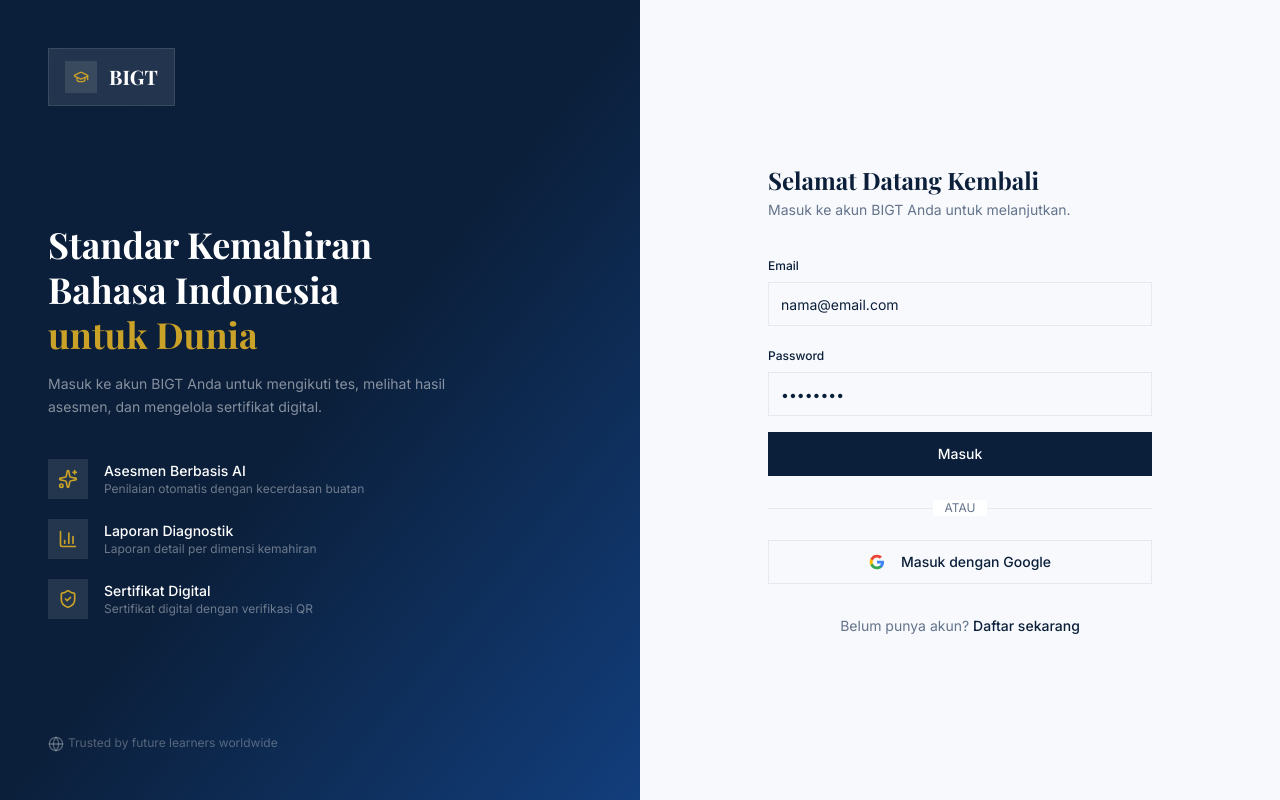
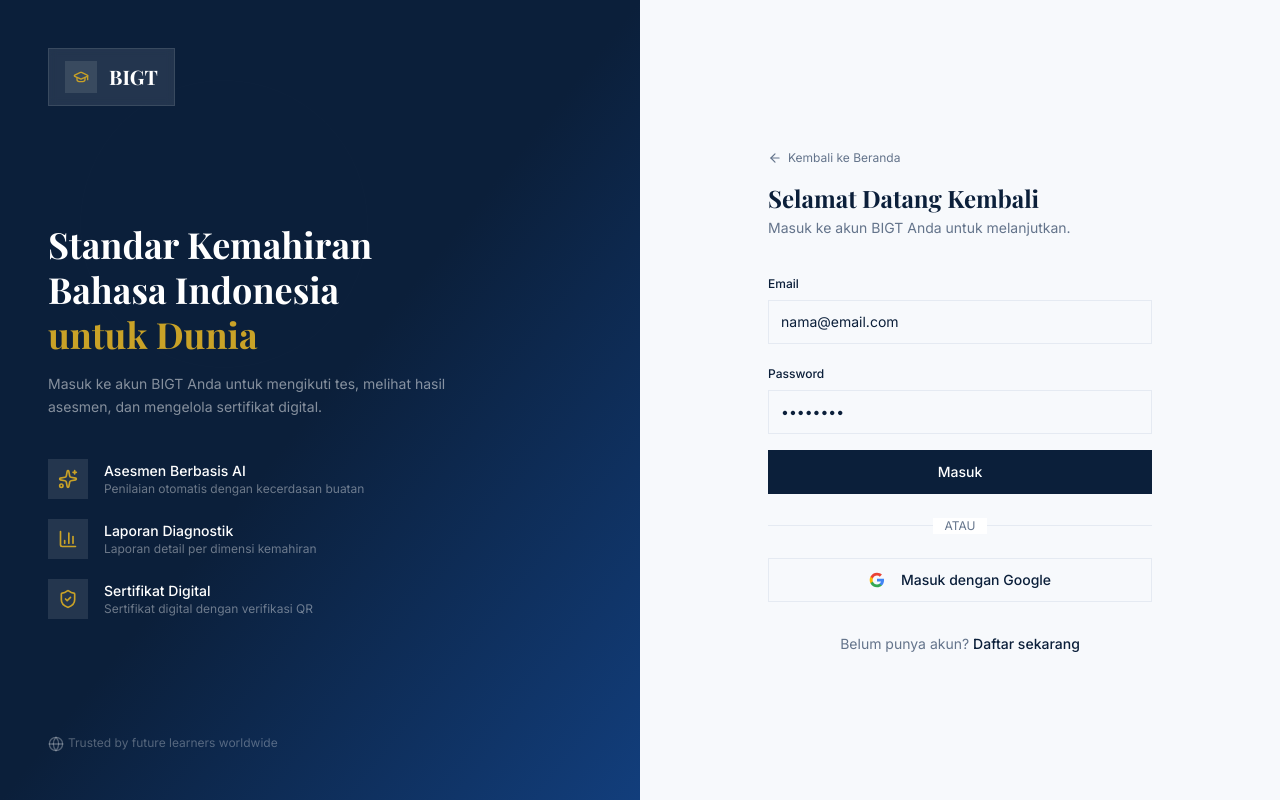
Before and after one commit to obahmamahindonesia-cell/BGIT220626, a Next.js app: page /login in a window 1280 px wide. Built offline with nearby package versions, Linux system fonts and the light colour scheme; no server answers; a web font is replaced by a local one.

Commit message:
Add back button from login page to landing page

```diff
--- a/app/(auth)/login/page.tsx
+++ b/app/(auth)/login/page.tsx
@@ -8,7 +8,7 @@
 import { Label } from '@/components/ui/label'
 import Link from 'next/link'
 import { toast } from 'sonner'
-import { Globe, Sparkles, ShieldCheck, BarChart3, GraduationCap } from 'lucide-react'
+import { Globe, Sparkles, ShieldCheck, BarChart3, GraduationCap, ArrowLeft } from 'lucide-react'
 
 function LoginForm() {
   const [email, setEmail] = useState('')
@@ -100,6 +100,10 @@
       <div className="w-full lg:w-1/2 flex items-center justify-center p-8">
         <div className="w-full max-w-sm">
           <div className="mb-8">
+            <Link href="/" className="inline-flex items-center gap-1.5 text-xs text-[#64748B] hover:text-[#0B1F3A] transition-colors mb-4">
+              <ArrowLeft className="w-3.5 h-3.5" />
+              Kembali ke Beranda
+            </Link>
             <h2 className="font-[family-name:var(--font-playfair)] text-2xl font-bold text-[#0B1F3A]">Selamat Datang Kembali</h2>
             <p className="text-[#64748B] text-sm mt-1">Masuk ke akun BIGT Anda untuk melanjutkan.</p>
           </div>
```
